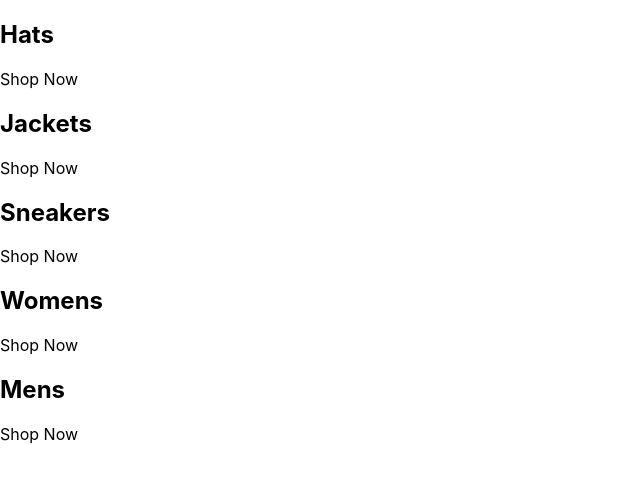
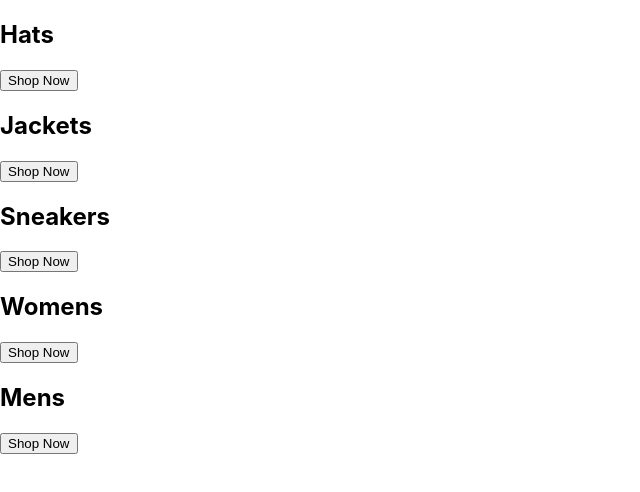
Before and after one commit to Hollister009/crwn-clothing-vite, a React (Vite) app: page / in a window 1280 px wide. Shown: the top 492 px of the page, without its empty margins (0-640 px from the left). Built offline with nearby package versions, Linux system fonts and the light colour scheme.

Commit message:
Small adjustments

```diff
--- a/src/App.jsx
+++ b/src/App.jsx
@@ -1,40 +1,16 @@
+const CATEGORIES = ['Hats', 'Jackets', 'Sneakers', 'Womens', 'Mens'];
+
 const App = () => (
   <div className="categories-container">
-    <div className="category-container">
-      {/* <img /> */}
-      <div className="category-body-container">
-        <h2>Hats</h2>
-        <p>Shop Now</p>
+    {CATEGORIES.map((cat) => (
+      <div key={cat} className="category-container">
+        {/* <img /> */}
+        <div className="category-body-container">
+          <h2>{cat}</h2>
+          <button>Shop Now</button>
+        </div>
       </div>
-    </div>
-    <div className="category-container">
-      {/* <img /> */}
-      <div className="category-body-container">
-        <h2>Jackets</h2>
-        <p>Shop Now</p>
-      </div>
-    </div>
-    <div className="category-container">
-      {/* <img /> */}
-      <div className="category-body-container">
-        <h2>Sneakers</h2>
-        <p>Shop Now</p>
-      </div>
-    </div>
-    <div className="category-container">
-      {/* <img /> */}
-      <div className="category-body-container">
-        <h2>Womens</h2>
-        <p>Shop Now</p>
-      </div>
-    </div>
-    <div className="category-container">
-      {/* <img /> */}
-      <div className="category-body-container">
-        <h2>Mens</h2>
-        <p>Shop Now</p>
-      </div>
-    </div>
+    ))}
   </div>
 );
 
```
Also changed, not shown: src/main.jsx (+5 -5 lines).
